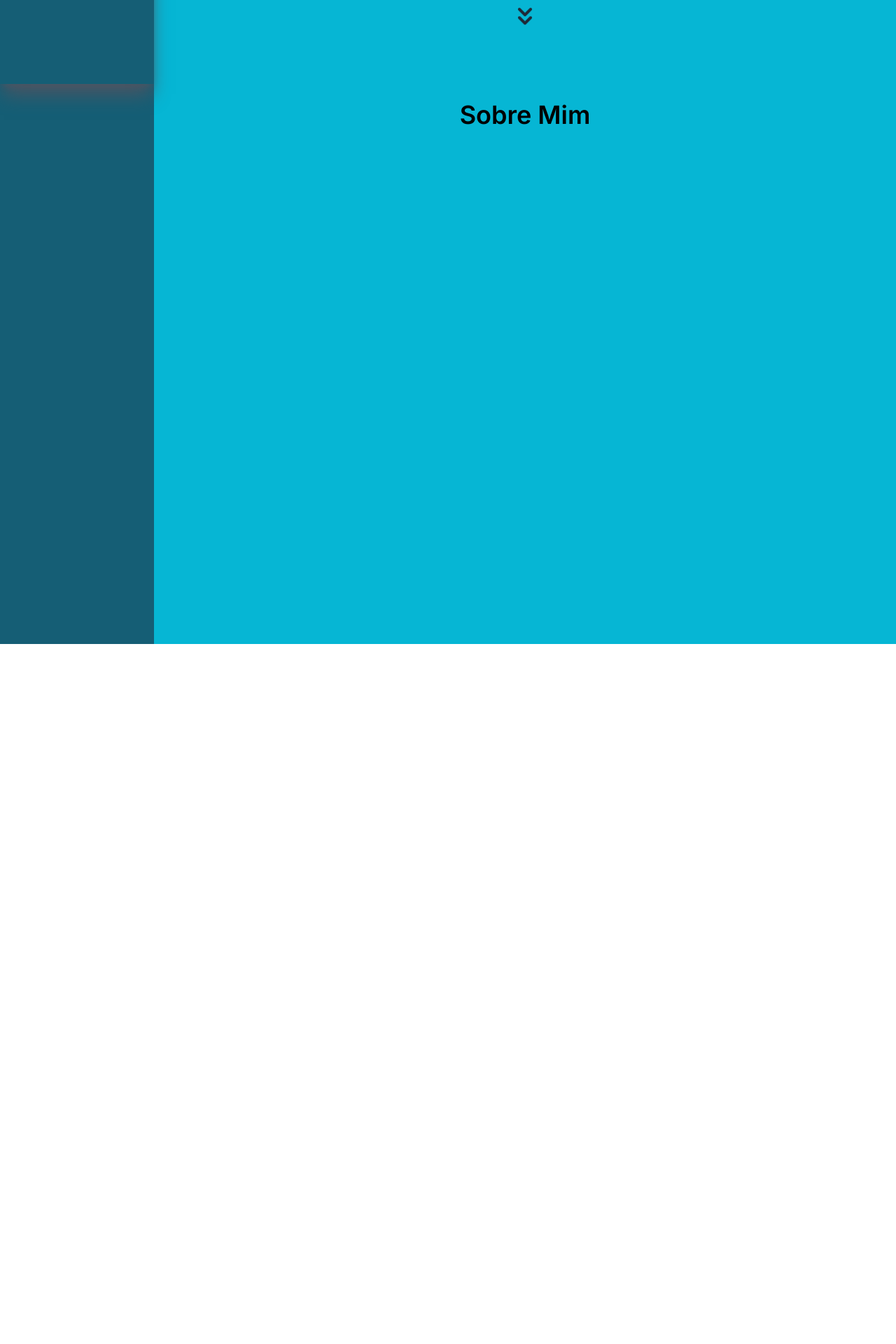
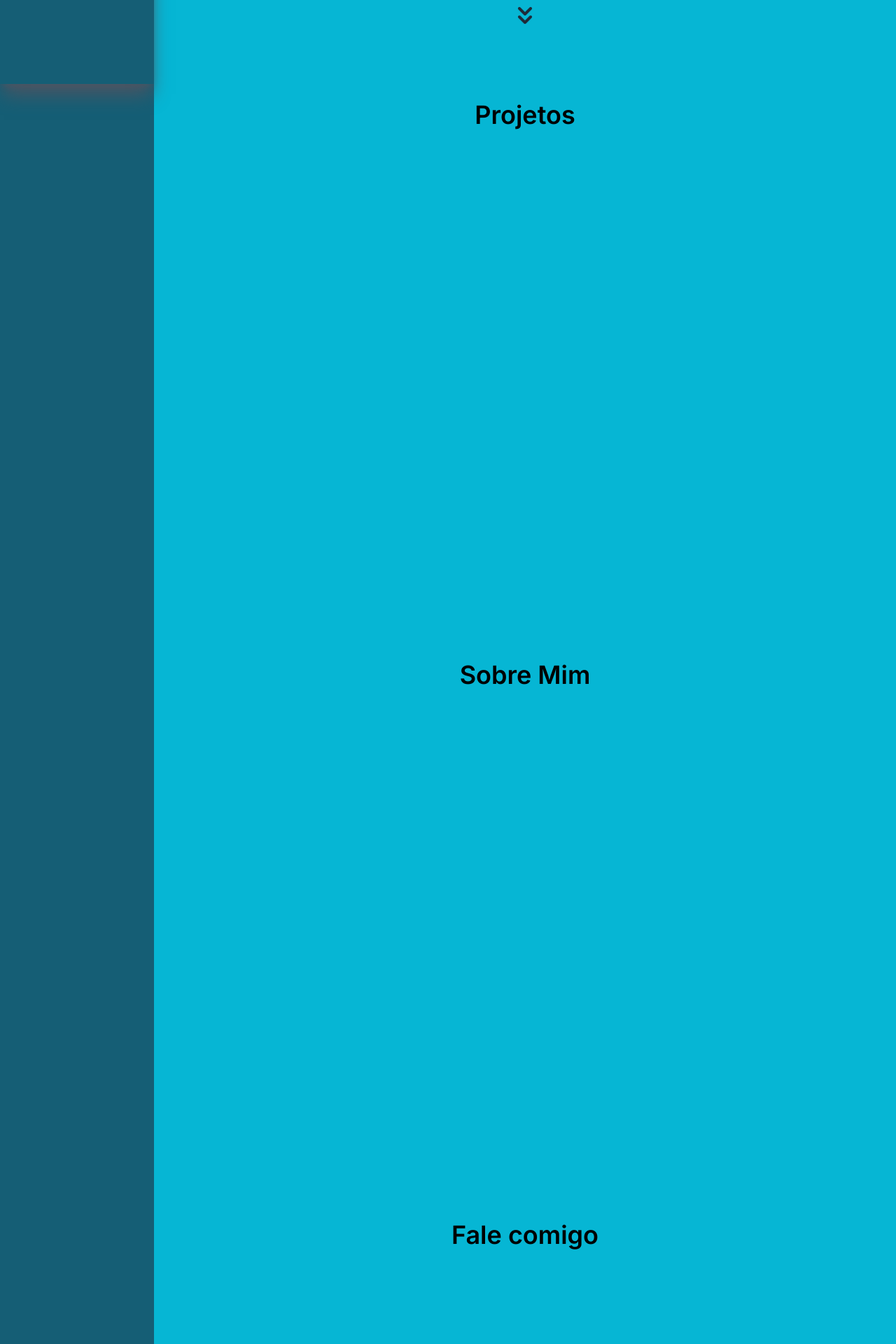
Before and after one commit to esmeraldo17/Portfolio, a Next.js app: page / in a window 1280 px wide. Shown: the part 680-2600 px from the top of the page at 70% size. Before the commit the page ends 1600 px from the top, so only its background shows below. Built offline with nearby package versions, Linux system fonts and the light colour scheme.

Commit message:
feat: criando componetes projects e Contact

```diff
--- /dev/null
+++ b/src/app/Components/Contact.jsx
@@ -0,0 +1,11 @@
+import React from 'react'
+
+const Contact = () => {
+  return (
+    <div id='about' className='ml-[220px] bg-cyan-500 h-[100vh] p-6'>
+      <h1 className='text-4xl font-semibold flex flex-col items-center'>Fale comigo</h1>
+    </div>
+  )
+}
+
+export default Contact
--- /dev/null
+++ b/src/app/Components/Projects.jsx
@@ -0,0 +1,11 @@
+import React from 'react'
+
+const Projects = () => {
+  return (
+    <div id='about' className='ml-[220px] bg-cyan-500 h-[100vh] p-6'>
+      <h1 className='text-4xl font-semibold flex flex-col items-center'>Projetos</h1>
+    </div>
+  )
+}
+
+export default Projects
--- a/src/app/page.js
+++ b/src/app/page.js
@@ -1,12 +1,16 @@
 import About from './Components/About';
+import Contact from './Components/Contact';
 import Layout from './Components/Layout';
+import Projects from './Components/Projects';
 import Welcome from './Components/Welcome';
 
 export default function Home() {
   return (
     <Layout>
       <Welcome/>
+      <Projects/>
       <About />
+      <Contact/>
     </ Layout>
   );
 }
```
